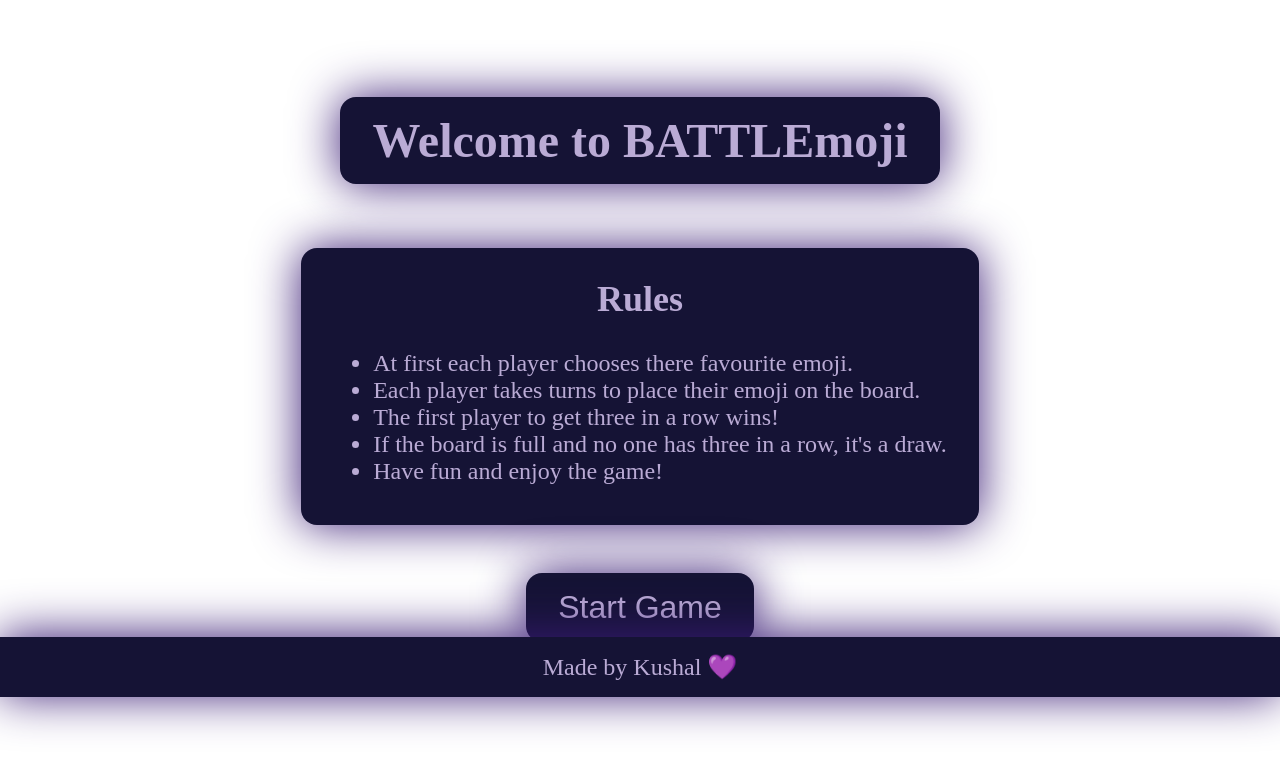
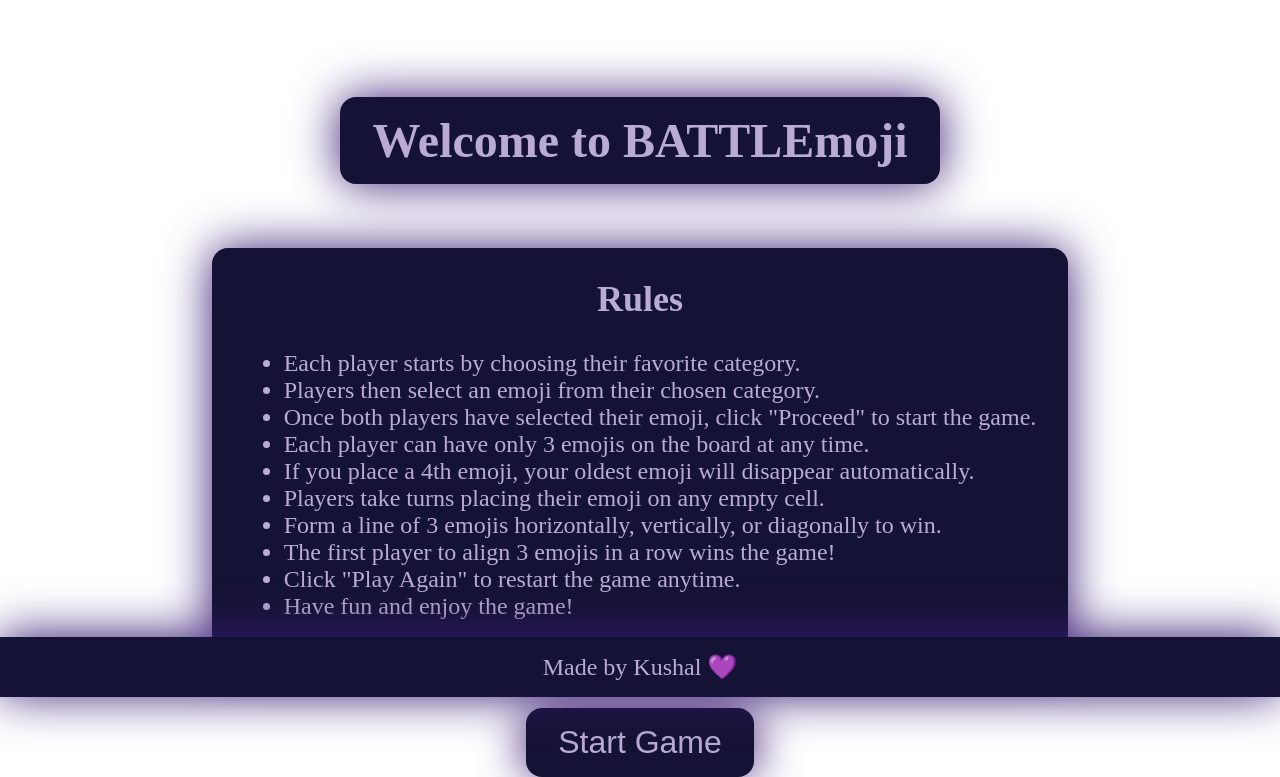
Before and after one commit to Kushal425/BATTLEmoji, a React (Vite) app: page / in a window 1280 px wide. Shown: the part 103-880 px from the top of the page. Before the commit the page ends 816 px from the top, so only its background shows below. Built offline with nearby package versions, Linux system fonts and the light colour scheme; grey boxes are pictures that could not be loaded.

Commit message:
VanishingRuleAdd

```diff
--- a/src/components/Game.jsx
+++ b/src/components/Game.jsx
@@ -1,10 +1,12 @@
-import {useState} from 'react'
-import "./style.css"
+import { useState } from 'react';
+import './style.css';
 
-function Game({p1, p2}) {
+function Game({ p1, p2 }) {
   const [board, setBoard] = useState(Array(9).fill(null));
   const [currentPlayer, setCurrentPlayer] = useState('Player 1');
   const [winner, setWinner] = useState(null);
+  const [player1Positions, setPlayer1Positions] = useState([]);
+  const [player2Positions, setPlayer2Positions] = useState([]);
 
   const winningCombinations = [
     [0, 1, 2],
@@ -31,27 +33,33 @@ function Game({p1, p2}) {
     return null;
   };
 
-  const checkDraw = (updatedBoard) => {
-    for (let cell of updatedBoard) {
-      if (!cell) return false;
-    }
-    return true;
-  }
-
   const handleCellClick = (index) => {
     if (board[index] || winner) return; // Prevent overwriting cells or playing after win
 
     const updatedBoard = [...board];
-    updatedBoard[index] = currentPlayer === 'Player 1' ? p1 : p2;
+    const currentPlayerEmoji = currentPlayer === 'Player 1' ? p1 : p2;
+
+    if (currentPlayer === 'Player 1' && player1Positions.length === 3) {
+      const oldestPosition = player1Positions.shift();
+      updatedBoard[oldestPosition] = null;
+    }
+    if (currentPlayer === 'Player 2' && player2Positions.length === 3) {
+      const oldestPosition = player2Positions.shift();
+      updatedBoard[oldestPosition] = null;
+    }
+
+    updatedBoard[index] = currentPlayerEmoji;
+
+    if (currentPlayer === 'Player 1') {
+      setPlayer1Positions([...player1Positions, index]);
+    } else {
+      setPlayer2Positions([...player2Positions, index]);
+    }
+
     setBoard(updatedBoard);
 
     if (checkWinner(updatedBoard)) {
       setWinner(currentPlayer);
-      return;
-    }
-
-    if (checkDraw(updatedBoard)) {
-      setWinner('Draw');
       return;
     }
 
@@ -62,17 +70,21 @@ function Game({p1, p2}) {
     setBoard(Array(9).fill(null));
     setCurrentPlayer('Player 1');
     setWinner(null);
+    setPlayer1Positions([]);
+    setPlayer2Positions([]);
   };
 
   return (
-    <div className='container'>
+    <div className="container">
       <div className="board-container">
-        {winner === "Draw" ? (
-          <p className="turn-indicator">It's a Draw!</p>
-        ) : winner ? (
-          <p className="turn-indicator winner">{winner} {winner === 'Player 1' ? p1 : p2} Wins!</p>
+        {winner ? (
+          <p className="turn-indicator winner">
+            {winner} {winner === 'Player 1' ? p1 : p2} Wins!
+          </p>
         ) : (
-          <p className="turn-indicator">{currentPlayer}'s {currentPlayer === 'Player 1' ? p1 : p2} Turn</p>
+          <p className="turn-indicator">
+            {currentPlayer}'s {currentPlayer === 'Player 1' ? p1 : p2} Turn
+          </p>
         )}
         <div className="game-board">
           {board.map((cell, index) => (
@@ -86,11 +98,11 @@ function Game({p1, p2}) {
           ))}
         </div>
         <button className="reset-button" onClick={resetGame}>
-          Replay
+          Play Again
         </button>
       </div>
     </div>
   );
 }
 
-export default Game
+export default Game;
--- a/src/components/Start.jsx
+++ b/src/components/Start.jsx
@@ -12,10 +12,15 @@ function Start({state}) {
                 Rules
             </h2>
             <ul>
-                <li>At first each player chooses there favourite emoji.</li>
-                <li>Each player takes turns to place their emoji on the board.</li>
-                <li>The first player to get three in a row wins!</li>
-                <li>If the board is full and no one has three in a row, it's a draw.</li>
+                <li>Each player starts by choosing their favorite category.</li>
+                <li>Players then select an emoji from their chosen category.</li>
+                <li>Once both players have selected their emoji, click "Proceed" to start the game.</li>
+                <li>Each player can have only 3 emojis on the board at any time.</li>
+                <li>If you place a 4th emoji, your oldest emoji will disappear automatically.</li>
+                <li>Players take turns placing their emoji on any empty cell.</li>
+                <li>Form a line of 3 emojis horizontally, vertically, or diagonally to win.</li>
+                <li>The first player to align 3 emojis in a row wins the game!</li>
+                <li>Click "Play Again" to restart the game anytime.</li>
                 <li>Have fun and enjoy the game!</li>
             </ul>
         </div>
```
